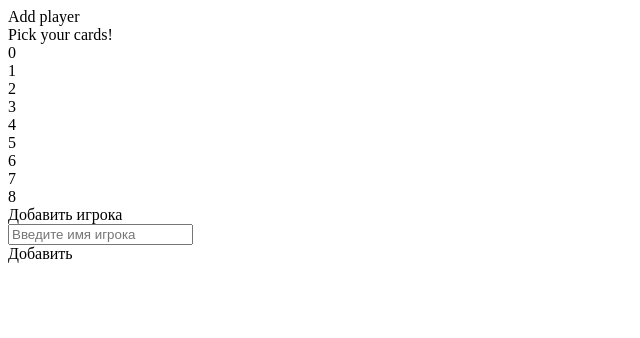
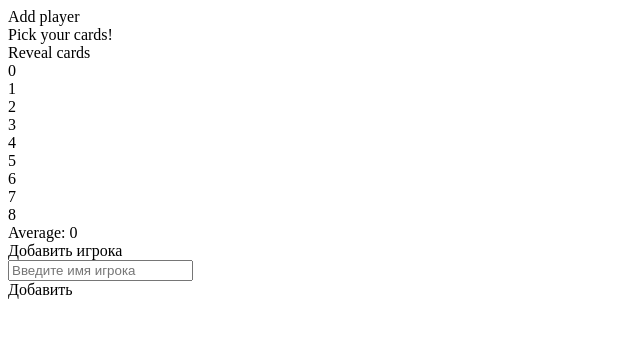
Before and after one commit to kochurinn/scrum-planning-ReactTS, a React (Vite) app: page / in a window 1280 px wide. Shown: the top 338 px of the page, without its empty margins (0-640 px from the left). Built offline with nearby package versions, Linux system fonts and the light colour scheme; the HTML template or start-up script is replaced by a standard one.

Commit message:
scrum-planning
scrum-planning

```diff
--- a/src/App.tsx
+++ b/src/App.tsx
@@ -3,17 +3,18 @@ import { useState } from 'react'
 type Player = {
   name: string
   active: boolean
-  chooseCard: number
+  chooseCard: number | null
 }
 
 function App() {
   const [modalStatus, setModalStatus] = useState(false)
   const [name, setName] = useState('')
   const [players, setPlayers] = useState<Player[]>([])
-  const [activeCard, setActiveCard] = useState(-1)
+  const [activeCard, setActiveCard] = useState<number | null>(null)
   const [activePlayer, setActivePlayer] = useState('')
   const [tableCards, setTableCards] = useState<Array<number>>([])
   const [revealCard, setRevealCard] = useState(false)
+  const [result, setResult] = useState<number | null>(null)
 
   const cardsModul = [
     [0, 1, 2, 3, 4, 5, 6, 7, 8],
@@ -32,7 +33,7 @@ function App() {
     const player: Player = {
       name: name,
       active: false,
-      chooseCard: -1
+      chooseCard: null
     }
     setPlayers([...players, player])
     setTableCards([...tableCards, 0])
@@ -58,17 +59,29 @@ function App() {
     modifiedPlayers.forEach(player => {
       if (player.active === true) {
         player.chooseCard = cardNumber
-        changeStateCardTable(index, cardNumber)
       }
     })
     setActiveCard(cardNumber)
+    setRevealCard(true)
     setPlayers(modifiedPlayers)
   }
 
-  const changeStateCardTable = (index: number, cardNumber: number) => {
-    const modifiedTableCards = tableCards
-    modifiedTableCards[index] = cardNumber
+  const changeStateCardTable = (player: Player) => {
+    if (player.chooseCard === null) {
+      return ''
+    }
+    if (result !== null) {
+      return 'table__cards-elem--opened'
+    }
+    return 'table__cards-elem--closed'
   }
+
+  const calcResult = () => {
+    const result = players.reduce((acc, player) => player.chooseCard + acc, 0)
+    setResult(result / players.length)
+    setActivePlayer('')
+  }
+
 
   return (
     <>
@@ -83,25 +96,50 @@ function App() {
 
           <div className="players">
             { players.map((player, index) => (
-              <div key={index} className={`players__elem ${player.name === activePlayer ? 'players__elem--selected' : ''}`} onClick={() => setActiveWorkspace(player.name)}>{player.name}</div>
+              <div
+                key={index}
+                className={`players__elem ${player.name === activePlayer ? 'players__elem--selected' : ''}`}
+                onClick={() => setActiveWorkspace(player.name)}
+                >
+                  {player.name}
+              </div>
             ))}
           </div>
         </div>
 
         <div className="table">
-          <div className="table__center">Pick your cards!</div>
+          <div className="table__center">
+            <div className={`${revealCard ? 'd-none' : ''}`}>Pick your cards!</div>
+            <div
+              className={`revealBtn ${!revealCard ? 'd-none' : ''}`}
+              onClick={() => calcResult()}
+              >
+                Reveal cards
+            </div>
+          </div>
           <div className="table__cards">
-            { tableCards.map((card, index) => (
-              <div key={index} className={`table__cards-elem ${card ? 'table__cards-elem--closed' : ''}`}>{card}</div>
+            { players.map((player, index) => (
+              <div>
+                <div key={index} className={`table__cards-elem ${changeStateCardTable(player)}`}>{player.chooseCard}</div>
+                <div>{player.name}</div>
+              </div>
             )) }
           </div>
         </div>
 
-        <div className="cards">
+        <div className={`cards ${activePlayer !== '' ? '' : 'd-none'}`}>
           { cardsModul[0].map((card, index) => (
-            <div key={index} className={`cards__elem ${card === activeCard ? 'cards__elem--selected' : ''}`} onClick={() => setChooseCard(card, index)}>{card}</div>
+            <div
+              key={index}
+              className={`cards__elem ${card === activeCard ? 'cards__elem--selected' : ''}`}
+              onClick={() => setChooseCard(card, index)}
+              >
+                {card}
+            </div>
           )) }
         </div>
+
+        <div className={`result ${result ? '' : 'd-none'}`}>Average: {result ? result : 0}</div>
 
 
         <div className={`overlap ${modalStatus ? '' : 'd-none'}`}>
--- a/src/style.scss
+++ b/src/style.scss
@@ -9,6 +9,10 @@
 
 .d-none {
     display: none !important;
+}
+
+.text-align-center {
+    text-align: center;
 }
 
 .header {
@@ -69,9 +73,31 @@
         background-color: #d7e9ff;
         border-radius: 15px;
         margin-bottom: 15px;
+        .revealBtn {
+            width: 170px;
+            background: #006aff;
+            color: #fff;
+            padding: 15px 0;
+            text-align: center;
+            border-radius: 10px;
+            cursor: pointer;
+            transition: all .2s;
+            &:hover {
+                background: #0047ab;
+            }
+        }
     }
     .table__cards {
         display: flex;
+        & > div {
+            display: flex;
+            flex-direction: column;
+            align-items: center;
+            margin-right: 30px;
+            &:last-child {
+                margin-right: 0;
+            }
+        }
         .table__cards-elem {
             width: 53px;
             height: 87px;
@@ -80,11 +106,11 @@
             background-color: #00000015;
             font-size: bold;
             border-radius: 10px;
-            margin-left: 10px;
             text-align: center;
             font-weight: bold;
             color: #006aff;
             transition: 0.2s all;
+            margin-bottom: 10px;
             &:first-child {
                 margin-left: 0;
             }
@@ -93,10 +119,12 @@
             border: 2px solid #006aff;
             background: linear-gradient(45deg, #3993ff 12%, transparent 0, transparent 88%, #3993ff 0), linear-gradient(135deg, transparent 37%, #1a7bf2 0, #1a7bf2 63%, transparent 0), linear-gradient(45deg, transparent 37%, #3993ff 0, #3993ff 63%, transparent 0), #74b3ff;
             background-size: 17px 17px;
+            color: transparent;
         }
         .table__cards-elem--opened {
             border: 2px solid #006aff;
             background: #fff;
+            color: #006aff;
         }
     }
 }
@@ -140,6 +168,11 @@
             }
         }
     }
+}
+
+.result {
+    text-align: center;
+    font-size: 24px;
 }
 
 
```
